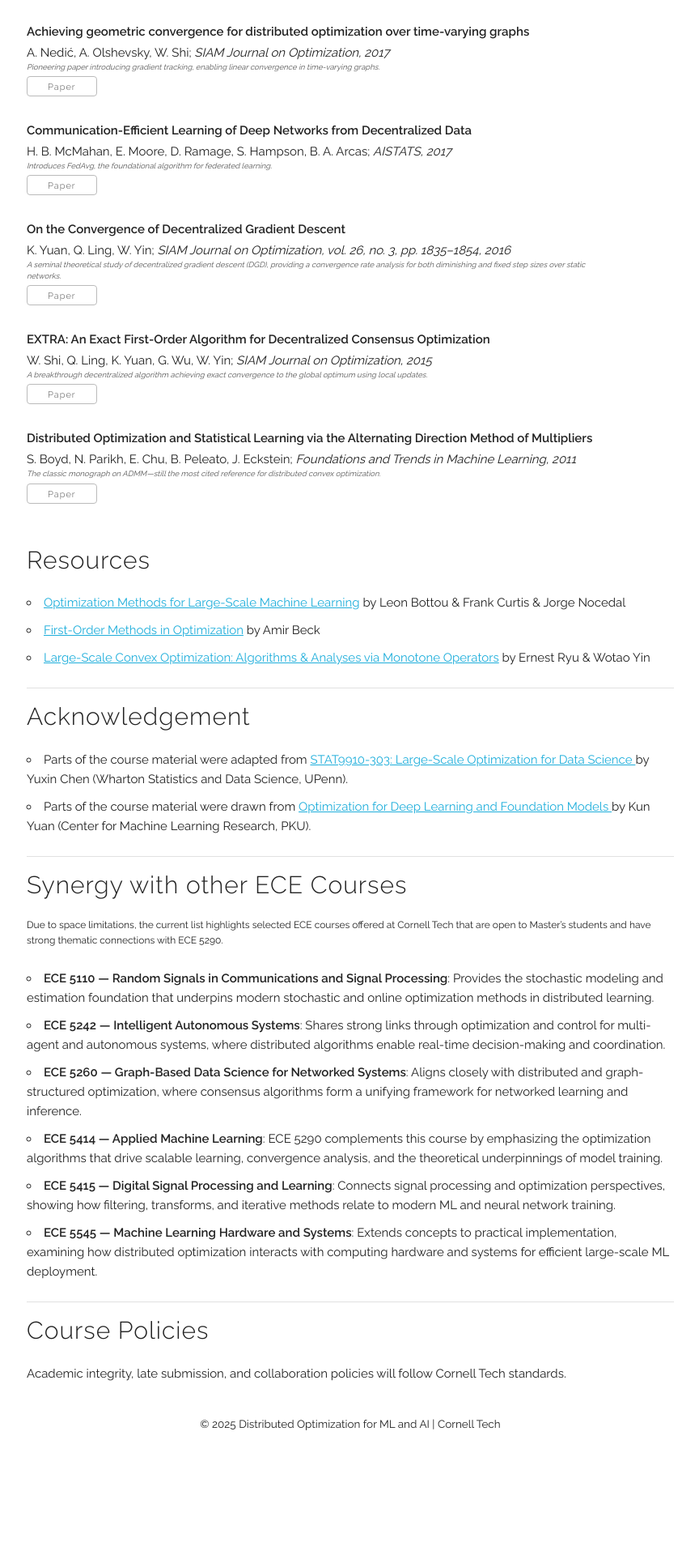
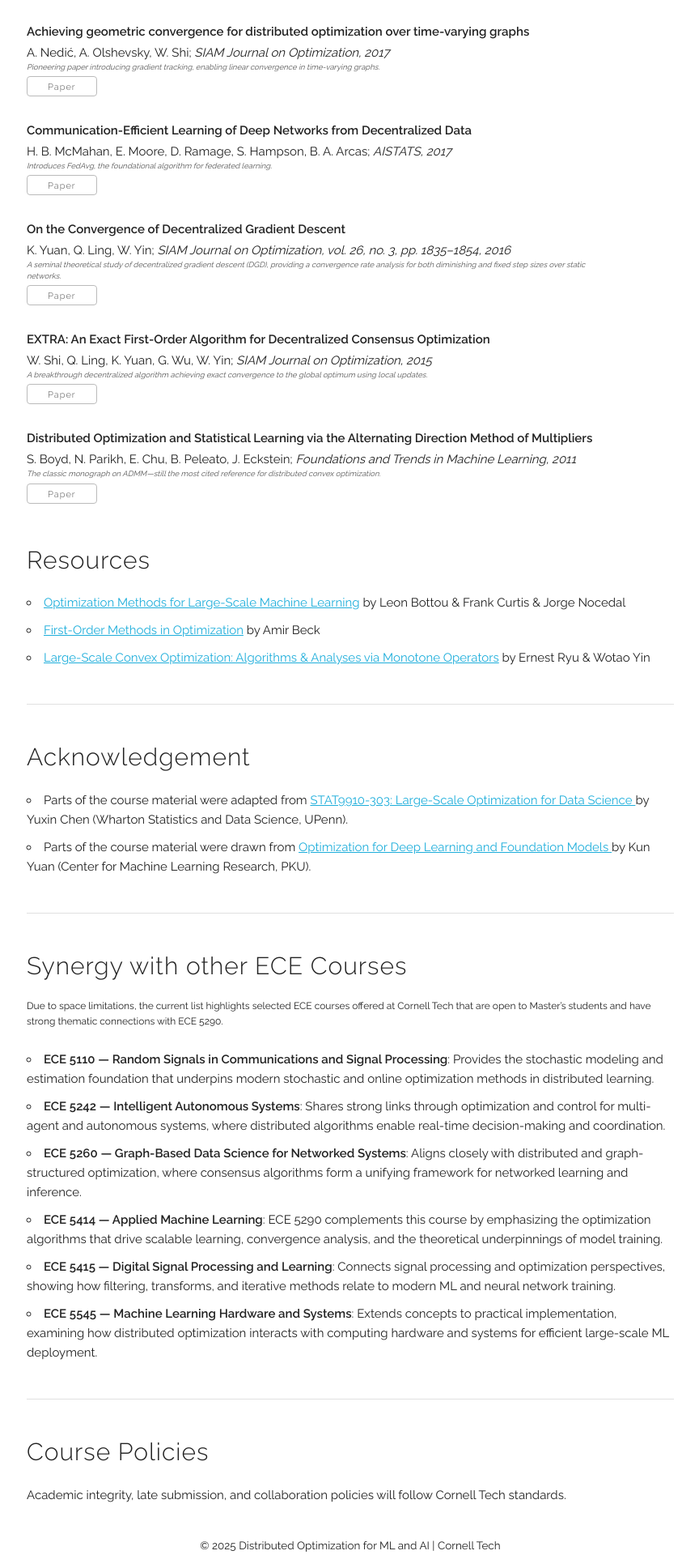
Before and after one commit to chentianyi1991/ECE5290, a Jekyll site: the page built from index.html, in a window 1280 px wide. Shown: the part 4045-5965 px from the top of the page at 81% size, without its empty margins (207-1071 px from the left). Built offline with Jekyll 4.4.1, drawn with Linux system fonts in a browser that asks for light colours; before the commit the page ends 5815 px from its top, so only the background shows below that.

Commit message:
Update course.html

```diff
--- a/_layouts/course.html
+++ b/_layouts/course.html
@@ -100,7 +100,7 @@ when they are used to solve large-scale distributed problems arising in AI, mach
   </section>
 
 
-  <hr style="margin: 1em 0;">
+  <hr style="margin: 3em 0;">
  <section id="acknowledgement">
   <h4>Acknowledgement</h4>
   <ul>
@@ -121,7 +121,7 @@ when they are used to solve large-scale distributed problems arising in AI, mach
   </ul>
 </section>
 
-  <hr style="margin: 1em 0;">
+  <hr style="margin: 3em 0;">
 
 <section id="synergy">
   <h4>Synergy with other ECE Courses</h4>
@@ -138,7 +138,7 @@ when they are used to solve large-scale distributed problems arising in AI, mach
   </ul>
 </section>
 
-  <hr style="margin: 1em 0;">
+  <hr style="margin: 3em 0;">
   <section id="policies">
     <h4>Course Policies</h4>
     <p>
```
